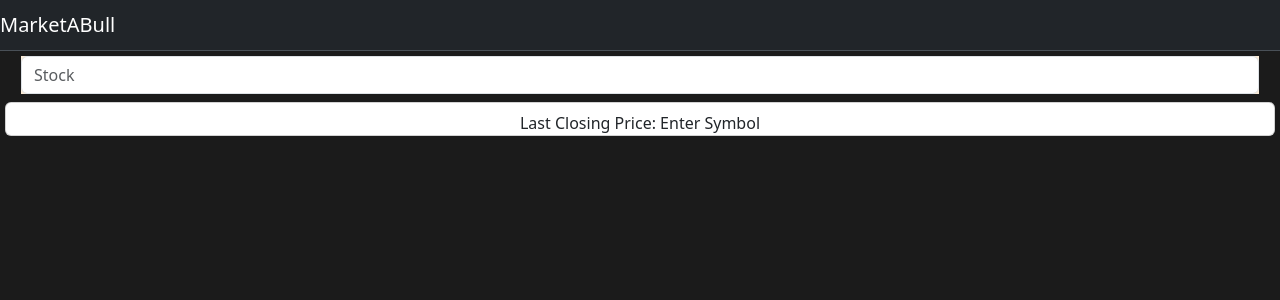
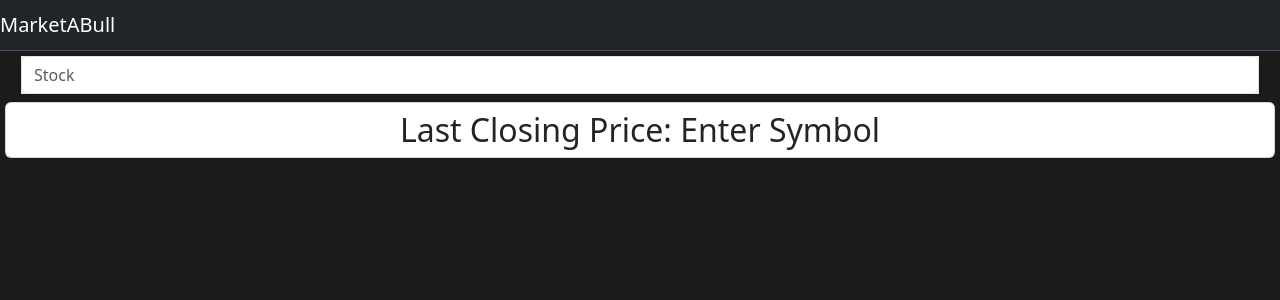
Before and after one commit to JosephRocha/amplify-vite-react-template, a React (Vite) app: page / in a window 1280 px wide. Shown: the top 300 px of the page. Built offline with nearby package versions, Linux system fonts and the light colour scheme; no server answers; what aws-amplify would draw is missing.

Commit message:
Fourth try

```diff
--- a/src/App.tsx
+++ b/src/App.tsx
@@ -23,14 +23,14 @@ function App() {
     <main>
       <form className="form-inline">
         <div className="form-group mx-sm-3 mb-2">
-          <input className="form-control" id="Ticker" placeholder="Stock" onKeyDown={handleTest} onInput={e=> setTicker(e.target.value)} />
+          <input className="form-control" id="Ticker" placeholder="Stock" onKeyDown={handleTest} onInput={e=> setTicker((e.target as HTMLInputElement).value)} />
         </div>
       </form>
 
 
       <div className="card text-center">
         <h1 >{Ticker}</h1>
-         Last Closing Price: {StockPrice}
+         <h2>Last Closing Price: {StockPrice}</h2>
       </div>
 
     </main>
```
